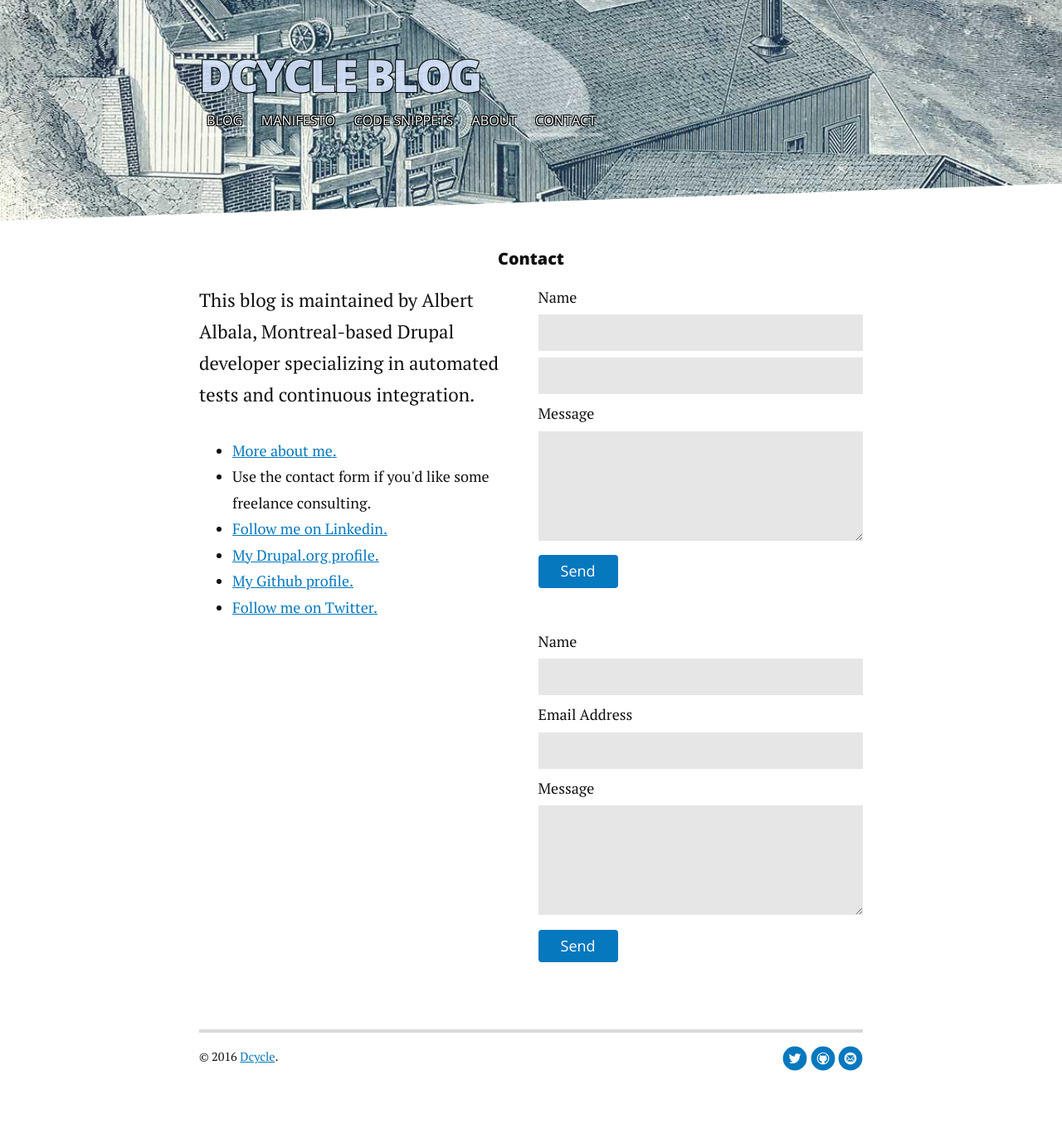
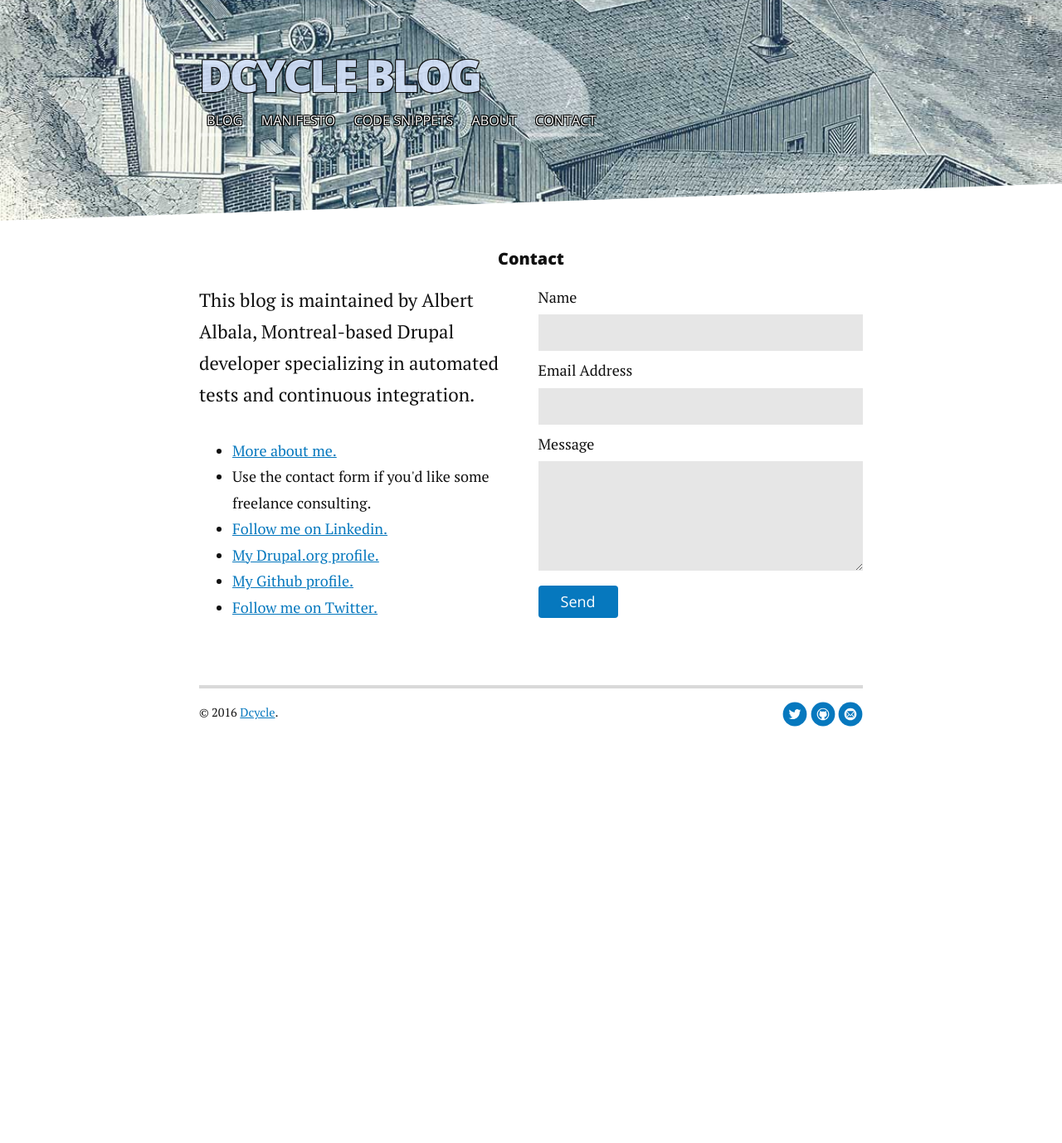
Before and after one commit to alberto56/dcycleblog, a Jekyll site: the page built from contact.md, in a window 1280 px wide. Shown: the whole page at 83% size. Built offline with Jekyll 4.4.1, drawn with Linux system fonts in a browser that asks for light colours; nearby versions of some CDN libraries; after the commit the page ends 963 px from its top, so only the background shows below that.

Commit message:
Update contact.md

```diff
--- a/contact.md
+++ b/contact.md
@@ -20,15 +20,6 @@ title: Contact Dcycle
     <label for="name">Name</label>
     <input type="hidden" name="_next" value="http://blog.dcycle.com/thanks">
     <input type="text" id="name" name="name" class="full-width"><br>
-    <input type="email" id="email" name="_replyto" class="full-width"><br>
-    <label for="message">Message</label>
-    <textarea name="message" id="message" cols="30" rows="10" class="full-width"></textarea><br>
-    <input type="submit" value="Send" class="button">
-  </form>
-  <form action="https://formspree.io/albert@dcycle.com" method="POST">
-    <label for="name">Name</label>
-    <input type="hidden" name="_next" value="http://blog.dcycle.com/thanks">
-    <input type="text" id="name" name="name" class="full-width"><br>
     <label for="_replyto">Email Address</label>
     <input type="email" id="email" name="_replyto" class="full-width"><br>
     <label for="message">Message</label>
```
